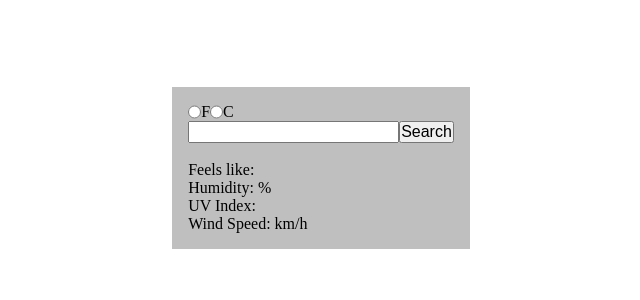
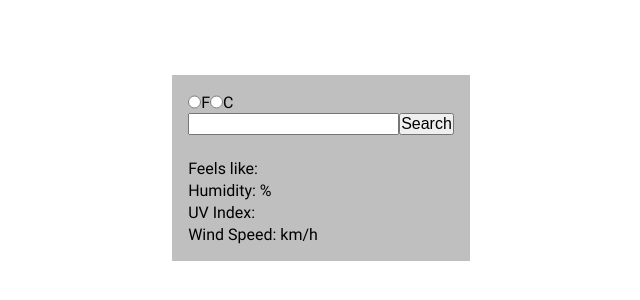
Before and after one commit to daniellonsdale/odin-weather-app, a website built with webpack: page src/template.html in a window 1280 px wide. Shown: the part 232-532 px from the top of the page, without its empty margins (319-959 px from the left). Built offline with nearby package versions, Linux system fonts and the light colour scheme; no server answers.

Commit message:
Change font

```diff
--- a/src/styles.css
+++ b/src/styles.css
@@ -19,6 +19,7 @@ body{
     display: flex;
     justify-content: center;
     align-items: center;
+    font-family: 'robotoregular', sans-serif;
 }
 
 .main-container{
```
